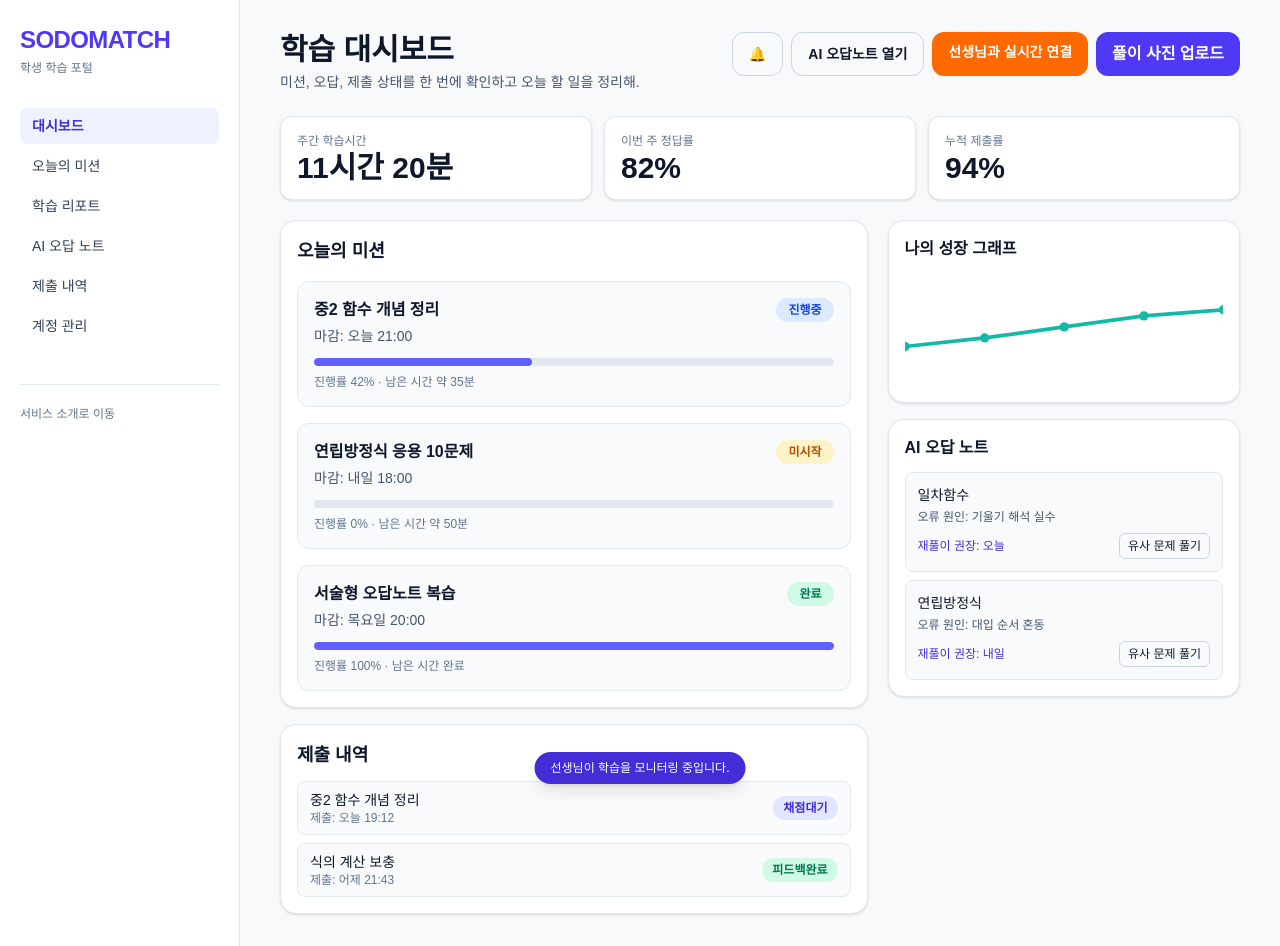
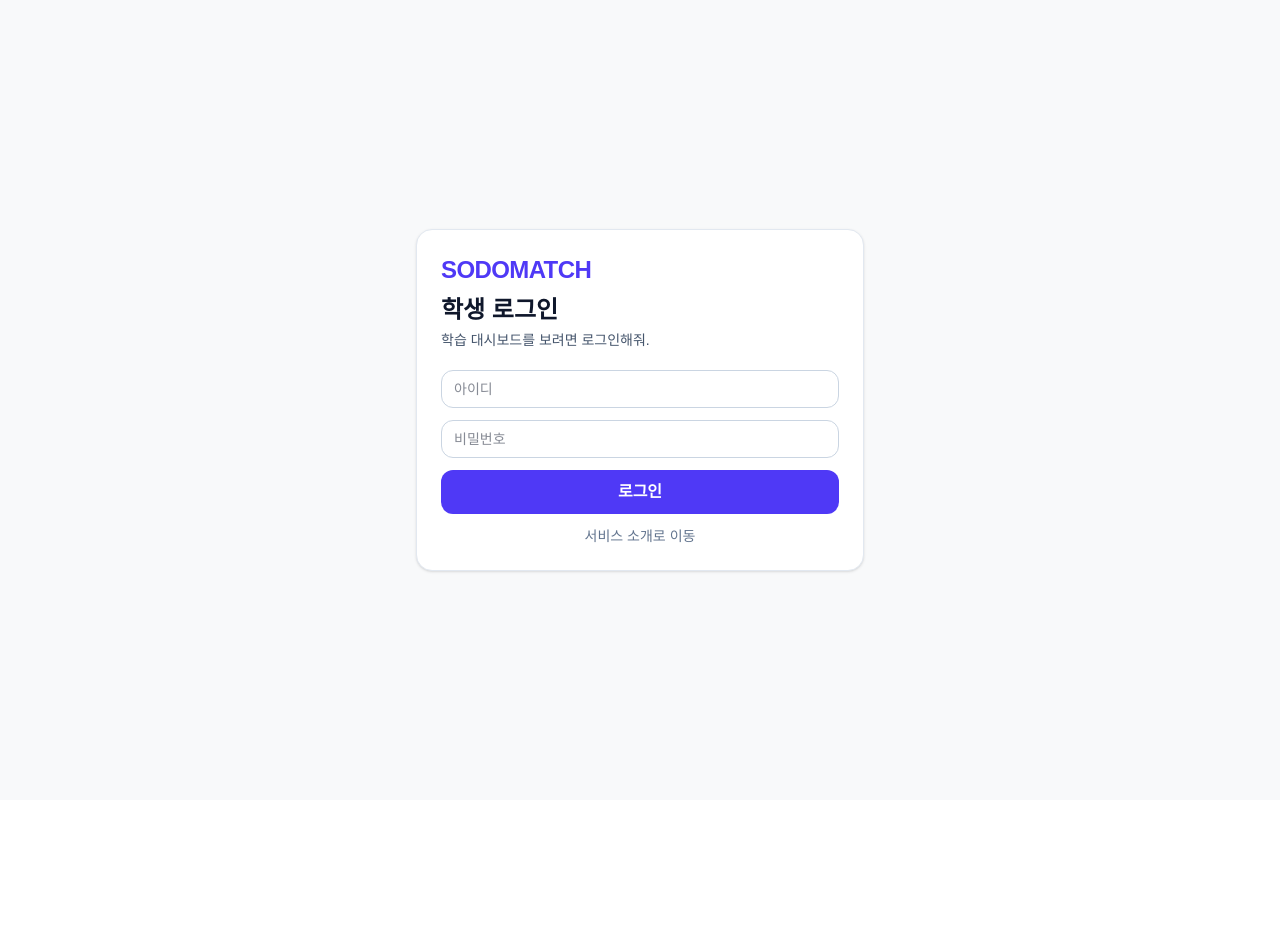
Before and after one commit to handanaru/edu-platform, a Next.js app: page /student in a window 1280 px wide. After the commit the page ends 800 px from the top, so only its background shows below. Built offline with nearby package versions, Linux system fonts and the light colour scheme.

Commit message:
Show student login first and gate dashboard behind auth state

```diff
--- a/app/student/page.tsx
+++ b/app/student/page.tsx
@@ -39,6 +39,16 @@ export default function StudentPage() {
   const [feedbackOpen, setFeedbackOpen] = useState(false);
   const [uploadOpen, setUploadOpen] = useState(false);
   const [activeMenu, setActiveMenu] = useState("dashboard");
+  const [loggedIn, setLoggedIn] = useState(() => {
+    if (typeof window === "undefined") return false;
+    try {
+      return localStorage.getItem("sodomatch-student-auth") === "1";
+    } catch {
+      return false;
+    }
+  });
+  const [loginId, setLoginId] = useState("");
+  const [loginPw, setLoginPw] = useState("");
 
   const linePath = useMemo(() => {
     const width = 260;
@@ -53,6 +63,50 @@ export default function StudentPage() {
     const el = document.getElementById(id);
     el?.scrollIntoView({ behavior: "smooth", block: "start" });
   };
+  const doLogin = () => {
+    if (!loginId.trim() || !loginPw.trim()) {
+      alert("아이디랑 비밀번호를 입력해줘.");
+      return;
+    }
+    try { localStorage.setItem("sodomatch-student-auth", "1"); } catch {}
+    setLoggedIn(true);
+  };
+
+  const doLogout = () => {
+    try { localStorage.removeItem("sodomatch-student-auth"); } catch {}
+    setLoggedIn(false);
+  };
+
+  if (!loggedIn) {
+    return (
+      <main className="min-h-screen bg-[#F8F9FA] text-slate-900 grid place-items-center px-4">
+        <section className="w-full max-w-md rounded-2xl border border-slate-200 bg-white p-6 shadow-sm">
+          <p className="text-2xl font-extrabold tracking-tight text-indigo-600">SODOMATCH</p>
+          <h1 className="mt-2 text-2xl font-bold">학생 로그인</h1>
+          <p className="mt-1 text-sm text-slate-600">학습 대시보드를 보려면 로그인해줘.</p>
+          <div className="mt-5 space-y-3">
+            <input
+              value={loginId}
+              onChange={(e) => setLoginId(e.target.value)}
+              className="w-full rounded-xl border border-slate-300 px-3 py-2 text-sm"
+              placeholder="아이디"
+            />
+            <input
+              value={loginPw}
+              onChange={(e) => setLoginPw(e.target.value)}
+              type="password"
+              className="w-full rounded-xl border border-slate-300 px-3 py-2 text-sm"
+              placeholder="비밀번호"
+            />
+            <button onClick={doLogin} className="h-11 w-full rounded-xl bg-indigo-600 font-semibold text-white hover:bg-indigo-500">
+              로그인
+            </button>
+            <Link href="/" className="block text-center text-sm text-slate-500 hover:text-slate-800">서비스 소개로 이동</Link>
+          </div>
+        </section>
+      </main>
+    );
+  }
 
   return (
     <main className="min-h-screen bg-[#F8F9FA] text-slate-900">
@@ -85,6 +139,7 @@ export default function StudentPage() {
             </div>
             <div className="flex items-center gap-2">
               <button className="h-11 rounded-xl border border-slate-300 px-4 text-sm font-semibold hover:bg-slate-100">🔔</button>
+              <button onClick={doLogout} className="h-11 rounded-xl border border-slate-300 px-4 text-sm font-semibold hover:bg-slate-100">로그아웃</button>
               <button onClick={() => jump("section-wrongnote", "wrong")} className="h-11 rounded-xl border border-slate-300 px-4 text-sm font-semibold hover:bg-slate-100">AI 오답노트 열기</button>
               <Link href="/teacher/live?from=student" className="h-11 rounded-xl bg-orange-500 px-4 py-2.5 text-sm font-semibold text-white hover:bg-orange-400">선생님과 실시간 연결</Link>
               <button onClick={() => setUploadOpen(true)} className="h-11 rounded-xl bg-indigo-600 px-4 font-semibold text-white hover:bg-indigo-500">풀이 사진 업로드</button>
```
